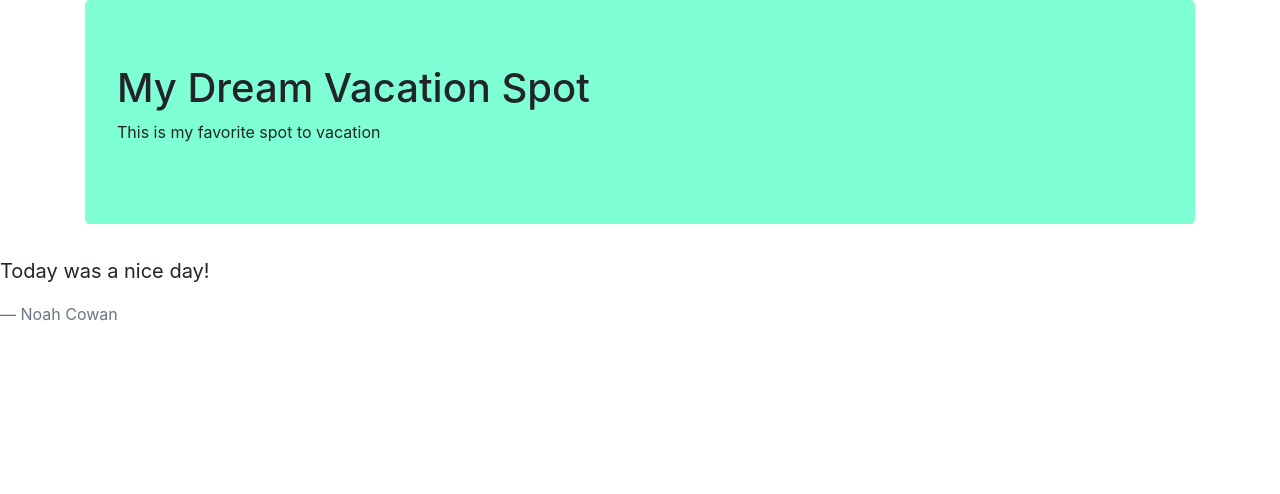
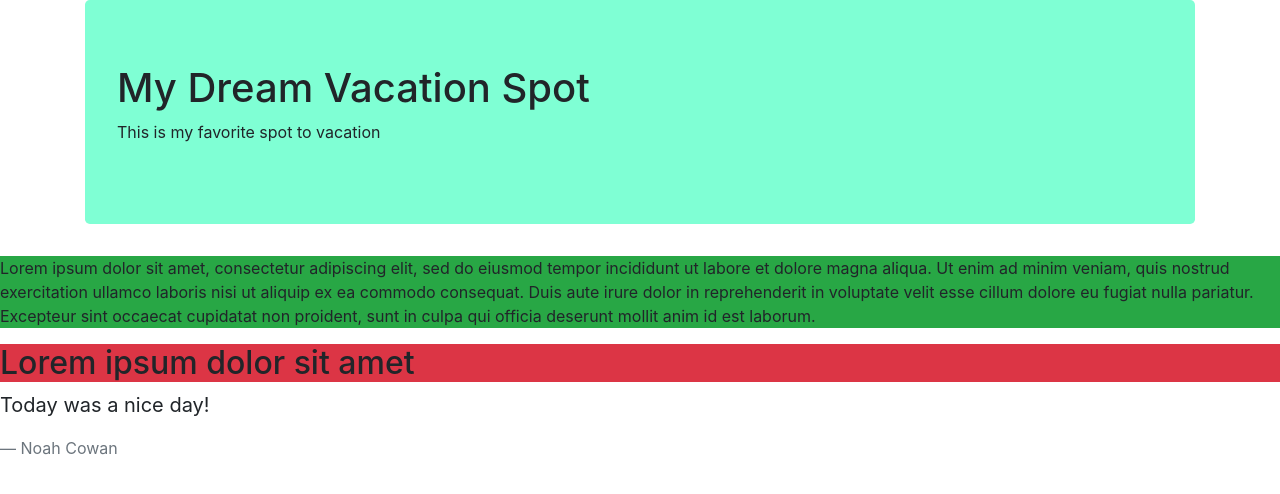
Before and after one commit to NickNguyen1990/vacation_spot, a plain HTML site: page index.html in a window 1280 px wide. Drawn offline with Linux system fonts and the light colour scheme.

Commit message:
used built-in classes to add color such as bg-danger and bg success

```diff
--- a/index.html
+++ b/index.html
@@ -11,6 +11,8 @@
       <h1>My Dream Vacation Spot</h1>
       <p>This is my favorite spot to vacation</div><p>
     </div>
+    <p class="bg-success">Lorem ipsum dolor sit amet, consectetur adipiscing elit, sed do eiusmod tempor incididunt ut labore et dolore magna aliqua. Ut enim ad minim veniam, quis nostrud exercitation ullamco laboris nisi ut aliquip ex ea commodo consequat. Duis aute irure dolor in reprehenderit in voluptate velit esse cillum dolore eu fugiat nulla pariatur. Excepteur sint occaecat cupidatat non proident, sunt in culpa qui officia deserunt mollit anim id est laborum.</p>
+    <h2 class="bg-danger">Lorem ipsum dolor sit amet</h2>
     <blockquote class="blockquote">
       <p>Today was a nice day!</p>
       <footer class="blockquote-footer">Noah Cowan</footer>
```
